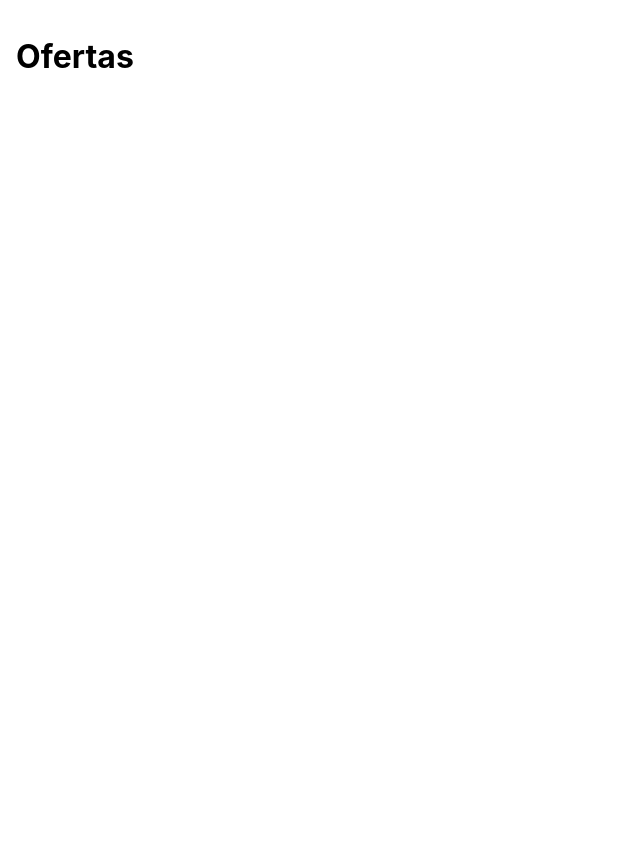
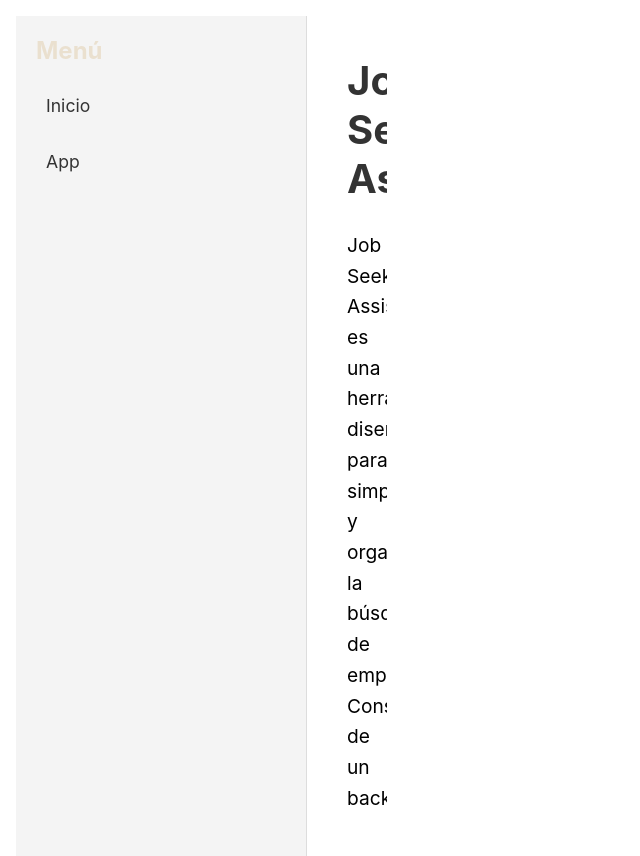
Before and after one commit to mgodoydiaz/jobseeker, a React (Vite) app in the folder frontend/: page /#/ in a window 1280 px wide. Shown: the whole page, without its empty margins (0-640 px from the left). Before the commit the page ends 800 px from the top, so only its background shows below. Built offline with nearby package versions, Linux system fonts and the light colour scheme.

Commit message:
feat(frontend): Create Home view with sidebar and project description

```diff
--- a/frontend/src/main.tsx
+++ b/frontend/src/main.tsx
@@ -2,7 +2,7 @@ import React from 'react';
 import ReactDOM from 'react-dom/client';
 import { HashRouter, Routes, Route } from 'react-router-dom';
 import App from './App';
-import Ofertas from './views/Ofertas/Ofertas';
+import Home from './views/Home/Home';
 import './assets/css/App.css';
 import './assets/css/index.css';
 
@@ -10,7 +10,7 @@ ReactDOM.createRoot(document.getElementById('root')!).render(
   <React.StrictMode>
     <HashRouter>
       <Routes>
-        <Route path="/" element={<Ofertas />} />
+        <Route path="/" element={<Home />} />
         <Route path="/popup" element={<App />} />
       </Routes>
     </HashRouter>
--- /dev/null
+++ b/frontend/src/views/Home/Home.css
@@ -0,0 +1,49 @@
+.home-layout {
+  display: flex;
+  height: 100vh;
+}
+
+.sidebar {
+  width: 250px;
+  background-color: #f4f4f4;
+  padding: 20px;
+  height: 100%;
+  border-right: 1px solid #ddd;
+}
+
+.sidebar h2 {
+  margin-top: 0;
+  font-size: 1.5rem;
+}
+
+.sidebar ul {
+  list-style-type: none;
+  padding: 0;
+}
+
+.sidebar ul li {
+  margin: 15px 0;
+}
+
+.sidebar ul li a {
+  text-decoration: none;
+  color: #333;
+  font-size: 1.1rem;
+}
+
+.main-content {
+  flex-grow: 1;
+  padding: 40px;
+  background-color: #fff;
+}
+
+.main-content h1 {
+  margin-top: 0;
+  font-size: 2.5rem;
+  color: #333;
+}
+
+.main-content p {
+  font-size: 1.2rem;
+  line-height: 1.6;
+}
--- /dev/null
+++ b/frontend/src/views/Home/Home.tsx
@@ -0,0 +1,30 @@
+import React from 'react';
+import './Home.css';
+
+const Sidebar: React.FC = () => {
+  return (
+    <div className="sidebar">
+      <h2>Menú</h2>
+      <ul>
+        <li><a href="#/">Inicio</a></li>
+        <li><a href="#/popup">App</a></li>
+      </ul>
+    </div>
+  );
+};
+
+const Home: React.FC = () => {
+  return (
+    <div className="home-layout">
+      <Sidebar />
+      <main className="main-content">
+        <h1>Job Seeker Assistant</h1>
+        <p>
+          Job Seeker Assistant es una herramienta diseñada para simplificar y organizar la búsqueda de empleo. Consta de un backend en Django y una aplicación web en React que también funciona como extensión de navegador. Permite a los usuarios guardar, gestionar y analizar ofertas de trabajo directamente desde la web.
+        </p>
+      </main>
+    </div>
+  );
+};
+
+export default Home;
```
